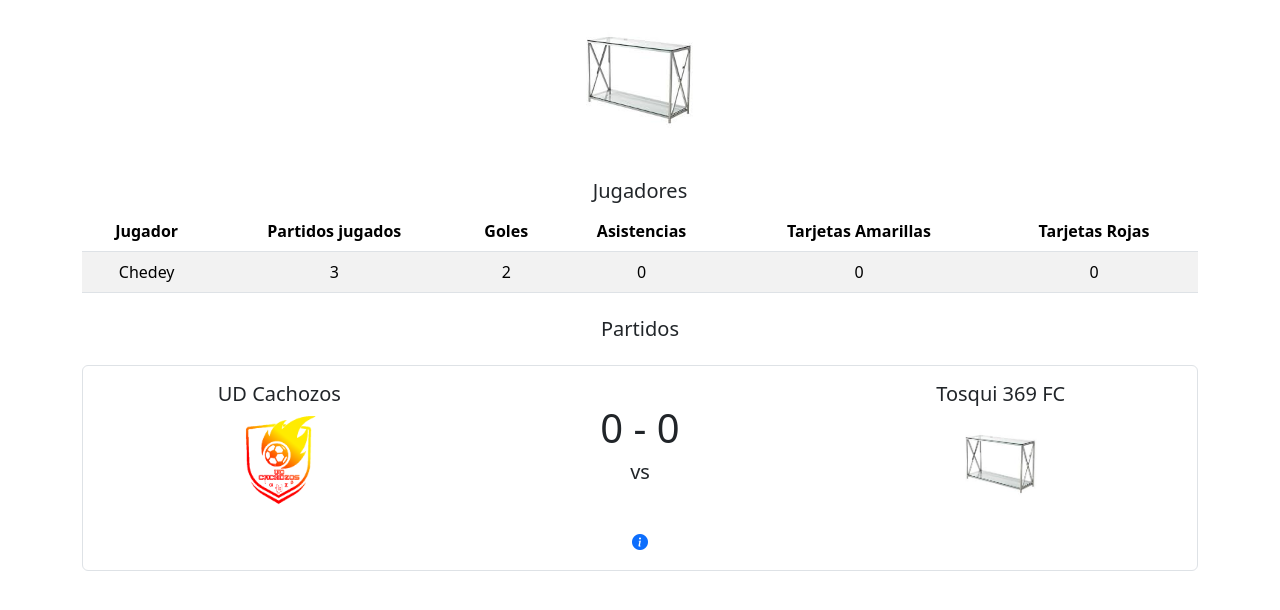
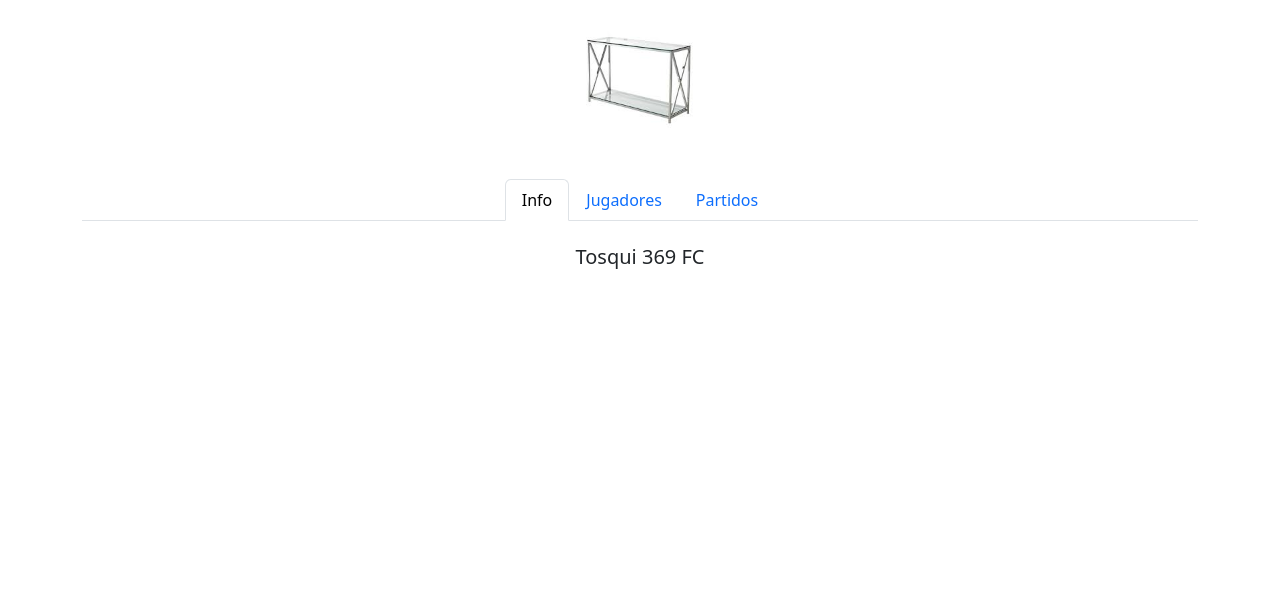
Before and after one commit to Angel170605/My-projects, a Django app: page /summer-league/3/ in a window 1280 px wide. Shown: the part 152-762 px from the top of the page. Run offline with Django 5.2, Linux system fonts and the light colour scheme; data comes from the database, SQL or seed files in the repository; both versions use the stored data as it was after the commit.

Commit message:
Se empieza a actualizar los modelos

```diff
--- a/rsl/tournament/forms.py
+++ b/rsl/tournament/forms.py
@@ -11,6 +11,7 @@ class AddTeamForm(forms.ModelForm):
             'name',
             'club_code',
             'shield',
+            'info',
         )
 
 
@@ -21,6 +22,7 @@ class EditTeamForm(forms.ModelForm):
             'name',
             'club_code',
             'shield',
+            'info',
         )
 
 class SignPlayerForm(forms.ModelForm):
--- a/rsl/tournament/models.py
+++ b/rsl/tournament/models.py
@@ -6,6 +6,7 @@ class Team(models.Model):
     name = models.CharField(max_length=100, unique=True)
     club_code = models.CharField(max_length=3, unique=True, default='UFC')
     shield = models.ImageField(upload_to='shields')
+    info = models.TextField(max_length=1000, blank=True)
 
     class Meta:
         ordering = ['name']
--- a/rsl/tournament/templates/tournament/team.html
+++ b/rsl/tournament/templates/tournament/team.html
@@ -2,12 +2,29 @@
 {% load static %}
 
 {% block content %}
-<div class="container mt-4 text-center mb-5">  <!-- Añadido mb-5 para margen inferior -->
+<div class="container mt-4 text-center mb-5">
   <h1 class="display-4">{{ team.name }}</h1>
   <img src="{{ team.shield.url }}" alt="{{ team.name }}" class="img-fluid mb-4 fixed-size">
 
+  <ul class="nav nav-tabs justify-content-center" id="myTab" role="tablist">
+    <li class="nav-item" role="presentation">
+      <a class="nav-link active" id="info-tab" data-bs-toggle="tab" href="#info" role="tab" aria-controls="info" aria-selected="true">Info</a>
+    </li>
+    <li class="nav-item" role="presentation">
+      <a class="nav-link" id="jugadores-tab" data-bs-toggle="tab" href="#jugadores" role="tab" aria-controls="jugadores" aria-selected="false">Jugadores</a>
+    </li>
+    <li class="nav-item" role="presentation">
+      <a class="nav-link" id="partidos-tab" data-bs-toggle="tab" href="#partidos" role="tab" aria-controls="partidos" aria-selected="false">Partidos</a>
+    </li>
+  </ul>
+
+  <div class="tab-content" id="myTabContent">
+    <div class="tab-pane fade show active" id="info" role="tabpanel" aria-labelledby="info-tab">
+      <h2 class="lead text-center mt-4">{{ team.name }}</h2>
+      <p>{{ team.info }}</p>
+    </div>
+    <div class="tab-pane fade" id="jugadores" role="tabpanel" aria-labelledby="jugadores-tab">
       {% if players %}
-    <h2 class="lead text-center">Jugadores</h2>
         <table class="table table-striped">
           <thead>
             <tr>
@@ -33,13 +50,15 @@
           </tbody>
         </table>
       {% endif %}
-
+    </div>
+    <div class="tab-pane fade" id="partidos" role="tabpanel" aria-labelledby="partidos-tab">
       {% if games %}
-    <h2 class="lead text-center mt-4">Partidos</h2> <!-- Añadido mt-4 para margen superior -->
         {% for game in games %}
           {% include "game.html" %}
         {% endfor %}
       {% endif %}
+    </div>
+  </div>
 
   {% if user.is_superuser %}
   <details class="mt-4">
@@ -71,5 +90,4 @@
   </details>
   {% endif %}
 </div>
-
 {% endblock %}
```
Also changed, not shown: rsl/db.sqlite3, rsl/tournament/migrations/0013_team_info.py (added), rsl/tournament/migrations/0014_alter_team_info.py (added), 4 other files. Lines whose indentation alone changed are shown as unchanged.
